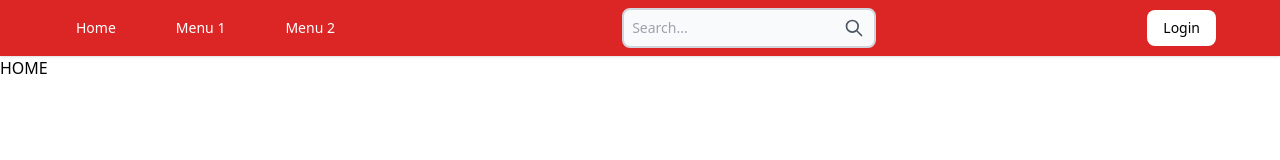
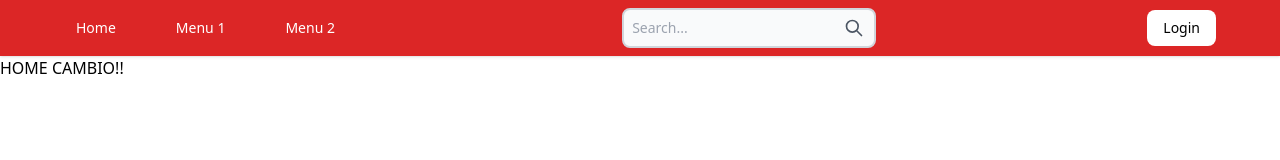
Before and after one commit to ElvisGT/social_network, a Next.js app: page / in a window 1280 px wide. Shown: the top 160 px of the page. Built offline with nearby package versions, Linux system fonts and the light colour scheme.

Commit message:
mini cambio

```diff
--- a/src/pages/index.tsx
+++ b/src/pages/index.tsx
@@ -4,7 +4,7 @@ const Home: NextPage = () => {
 
   return (
     <>
-      <h1>HOME</h1>
+      <h1>HOME CAMBIO!!</h1>
     </>
   )
 }
```
